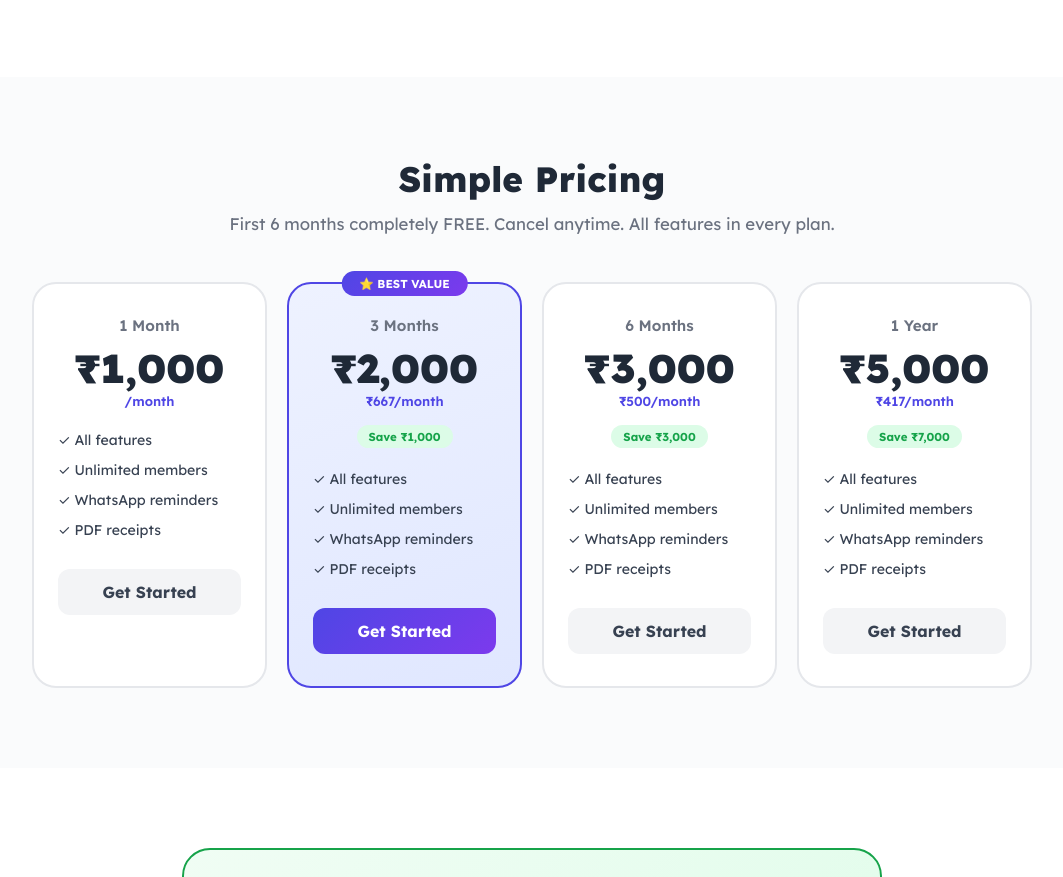
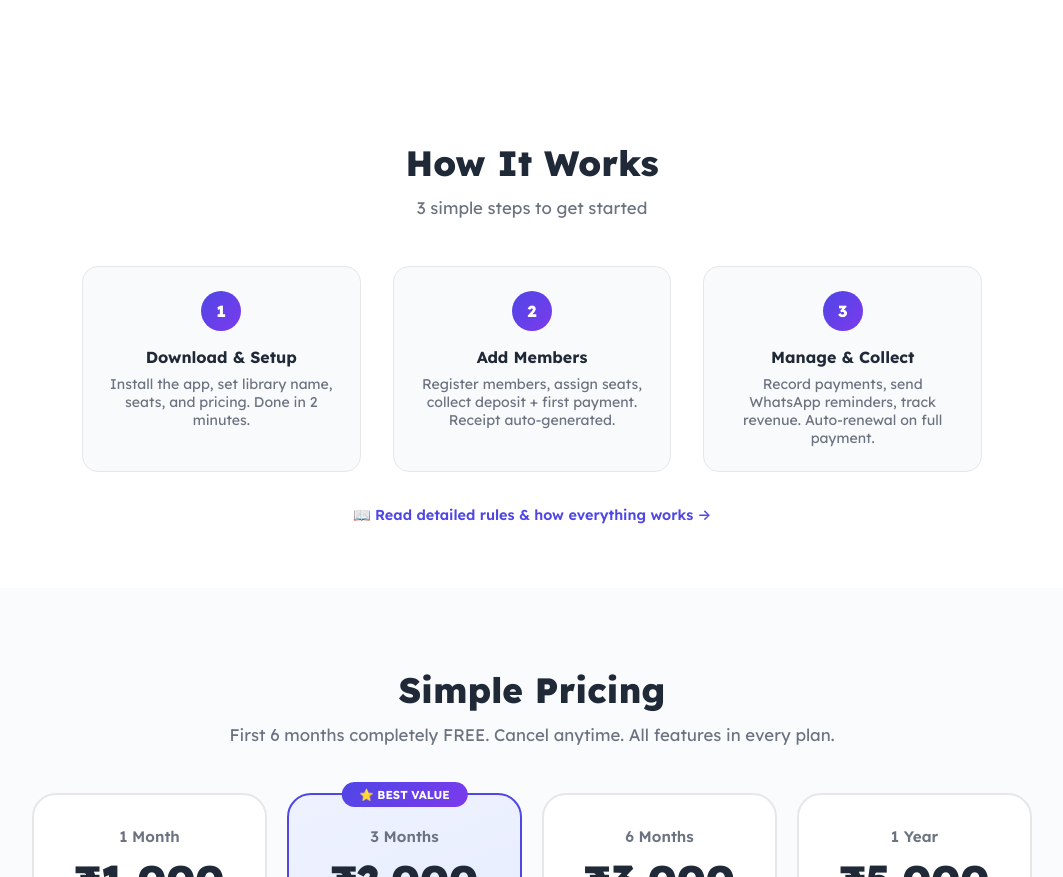
Before and after one commit to zutoly99/lably, a plain HTML site: page index.html in a window 1280 px wide. Shown: the part 2773-3650 px from the top of the page, without its empty margins (108-1171 px from the left). Drawn offline with Linux system fonts and the light colour scheme.

Commit message:
updated website

```diff
--- a/index.html
+++ b/index.html
@@ -245,6 +245,30 @@
         </div>
     </section>
 
+    <!-- How It Works -->
+    <section style="padding:4rem 2rem;background:#fff;text-align:center;">
+        <h2 class="section-title">How It Works</h2>
+        <p class="section-subtitle">3 simple steps to get started</p>
+        <div style="display:flex;justify-content:center;gap:2rem;flex-wrap:wrap;max-width:900px;margin:0 auto 2rem;">
+            <div style="flex:1;min-width:220px;padding:1.5rem;background:#f9fafb;border-radius:16px;border:1px solid #e5e7eb;">
+                <div style="width:40px;height:40px;background:linear-gradient(135deg,#4f46e5,#7c3aed);color:#fff;border-radius:50%;display:flex;align-items:center;justify-content:center;font-weight:800;margin:0 auto 1rem;">1</div>
+                <strong style="display:block;margin-bottom:0.5rem;">Download & Setup</strong>
+                <p style="font-size:0.88rem;color:#6b7280;">Install the app, set library name, seats, and pricing. Done in 2 minutes.</p>
+            </div>
+            <div style="flex:1;min-width:220px;padding:1.5rem;background:#f9fafb;border-radius:16px;border:1px solid #e5e7eb;">
+                <div style="width:40px;height:40px;background:linear-gradient(135deg,#4f46e5,#7c3aed);color:#fff;border-radius:50%;display:flex;align-items:center;justify-content:center;font-weight:800;margin:0 auto 1rem;">2</div>
+                <strong style="display:block;margin-bottom:0.5rem;">Add Members</strong>
+                <p style="font-size:0.88rem;color:#6b7280;">Register members, assign seats, collect deposit + first payment. Receipt auto-generated.</p>
+            </div>
+            <div style="flex:1;min-width:220px;padding:1.5rem;background:#f9fafb;border-radius:16px;border:1px solid #e5e7eb;">
+                <div style="width:40px;height:40px;background:linear-gradient(135deg,#4f46e5,#7c3aed);color:#fff;border-radius:50%;display:flex;align-items:center;justify-content:center;font-weight:800;margin:0 auto 1rem;">3</div>
+                <strong style="display:block;margin-bottom:0.5rem;">Manage & Collect</strong>
+                <p style="font-size:0.88rem;color:#6b7280;">Record payments, send WhatsApp reminders, track revenue. Auto-renewal on full payment.</p>
+            </div>
+        </div>
+        <a href="rules.html" style="color:#4f46e5;font-size:0.9rem;font-weight:600;text-decoration:none;">📖 Read detailed rules & how everything works →</a>
+    </section>
+
     <section class="pricing" id="pricing">
         <h2 class="section-title">Simple Pricing</h2>
         <p class="section-subtitle">First 6 months completely FREE. Cancel anytime. All features in every plan.</p>
--- a/version.json
+++ /dev/null
@@ -1,6 +0,0 @@
-{
-  "version": "1.0.6",
-  "versionCode": 8,
-  "releaseNotes": "New login UI, improved PDF receipts, plan renewal, Marathi support in PDFs",
-  "forceUpdate": false
-}
```
